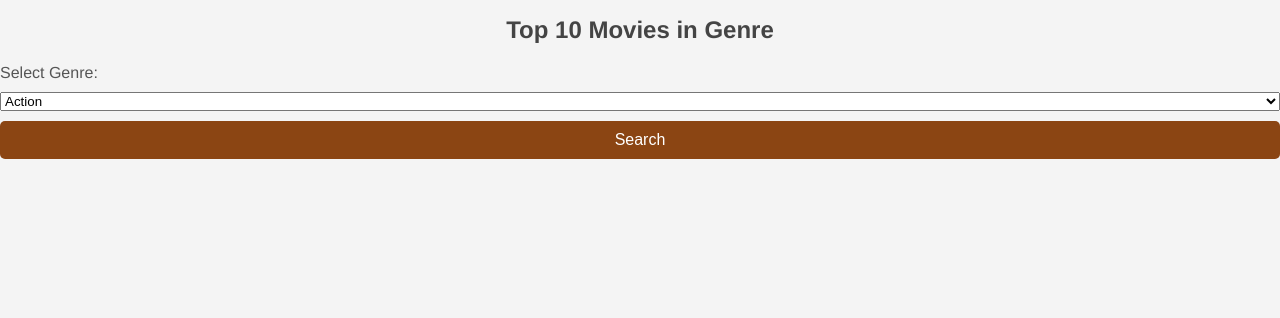
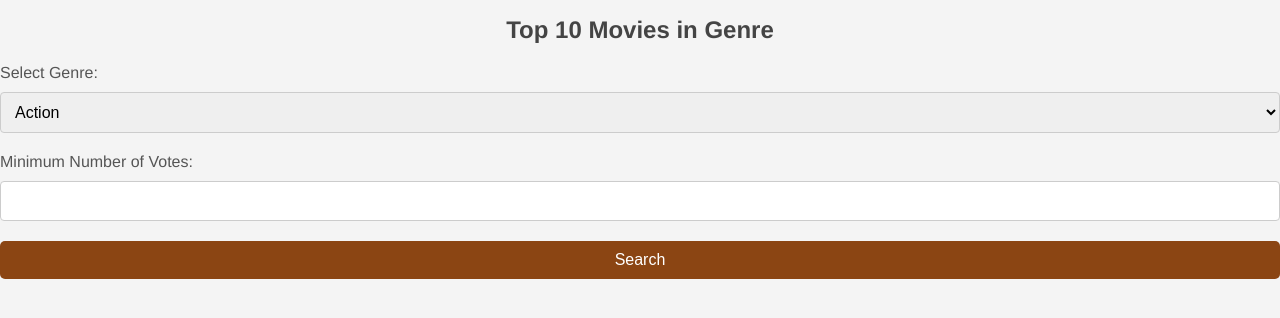
Before and after one commit to squw/CS338_project, a Flask app: page /top_genres in a window 1280 px wide. Shown: the top 318 px of the page. Run offline with Flask 3, Linux system fonts and the light colour scheme; parts of the project's set-up code (start-up, migrations or seed data) failed here and were passed over.

Commit message:
modified:   SQL/Feature4_Top10_In_Genres.sql 	modified:   app.py 	modified:   templates/top_10_genres.html

```diff
--- a/SQL/Feature4_Top10_In_Genres.sql
+++ b/SQL/Feature4_Top10_In_Genres.sql
@@ -1,5 +1,12 @@
 -- Active: 1720102622061@@127.0.0.1@3306@imdb_data
 -- SQL/Feature4_Top10_In_Genres.sql
+
+WITH avgRating AS(
+    SELECT AVG(averageRating) AS avg_rate
+    FROM title_basics
+    JOIN title_ratings ON title_basics.tconst = title_ratings.tconst
+    WHERE genres LIKE :usr_input
+)
 SELECT primaryTitle, runtimeMinutes, averageRating, numVotes, genres, tconst
 FROM (
     SELECT b.primaryTitle,
@@ -8,10 +15,7 @@ FROM (
            r.numVotes,
            b.genres,
            ((r.numVotes / (r.numVotes + :threshold_for_votes)) * r.averageRating) +
-           ((:threshold_for_votes / (r.numVotes + :threshold_for_votes)) * (SELECT AVG(averageRating)
-                                                                            FROM title_basics
-                                                                            JOIN title_ratings ON title_basics.tconst = title_ratings.tconst
-                                                                            WHERE genres LIKE :usr_input)
+           ((:threshold_for_votes / (r.numVotes + :threshold_for_votes)) * (SELECT avg_rate FROM avgRating)
            ) AS weightedAverage,
 		   b.tconst
     FROM title_basics b
@@ -20,4 +24,4 @@ FROM (
     GROUP BY b.primaryTitle, r.tconst
 ) AS sub
 ORDER BY weightedAverage DESC
-LIMIT 10;
+LIMIT 10;`
--- a/app.py
+++ b/app.py
@@ -123,9 +123,10 @@ def top_genres():
     output = None
     if request.method == 'POST':
         genre = request.form['genre']
+        threshold_for_votes = request.form.get('threshold_for_votes', 500, type=int)
         sql_path = 'SQL/Feature4_Top10_In_Genres.sql'
         with open(sql_path, 'r') as file:
-            query = text(file.read()).params(usr_input=f"%{genre}%", threshold_for_votes=500)
+            query = text(file.read()).params(usr_input=f"%{genre}%", threshold_for_votes=threshold_for_votes)
         result = db.session.execute(query)
         output = result.fetchall()
     return render_template('top_10_genres.html', sorted_table=output)
--- a/templates/top_10_genres.html
+++ b/templates/top_10_genres.html
@@ -1,8 +1,19 @@
 {% extends 'base.html' %}
 
-<!--block for head-->
+<!-- block for head -->
 {% block head %}
 <title>Search Genre</title>
+<style>
+    #genre, #threshold_for_votes {
+        padding: 10px;
+        font-size: 16px;
+        border: 1px solid #ccc;
+        border-radius: 4px;
+        width: 100%;
+        box-sizing: border-box;
+        margin-bottom: 10px;
+    }
+</style>
 {% endblock %}
 
 {% block body %}
@@ -39,6 +50,8 @@
         <option value="Western">Western</option>
         <!-- Add more genres as needed -->
     </select>
+    <label for="threshold_for_votes">Minimum Number of Votes:</label>
+    <input type="number" class="form-control" id="threshold_for_votes" name="threshold_for_votes" value="{{ threshold_for_votes }}" min="0">
     <input type="submit" value="Search">
 </form>
 
```
